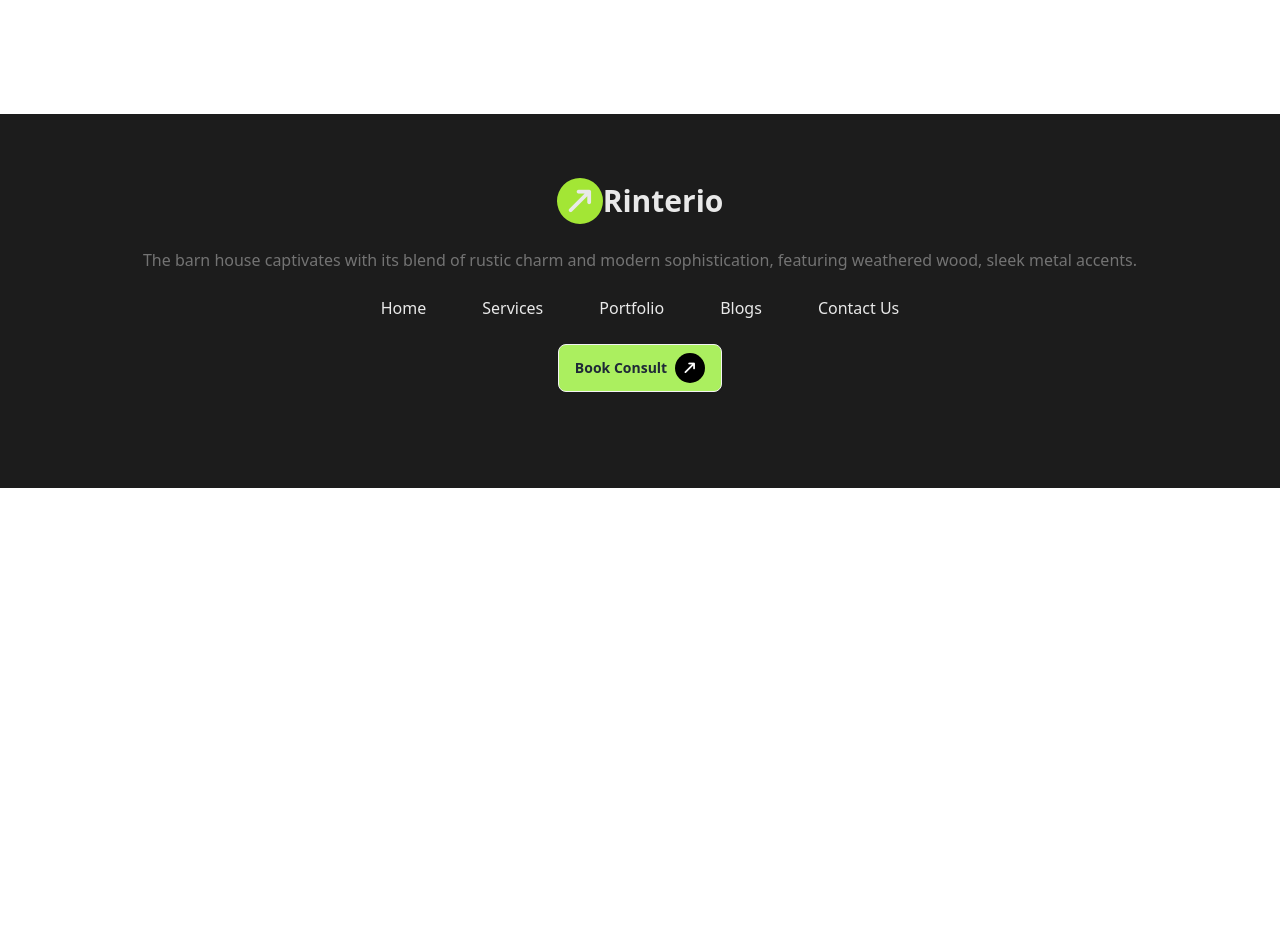
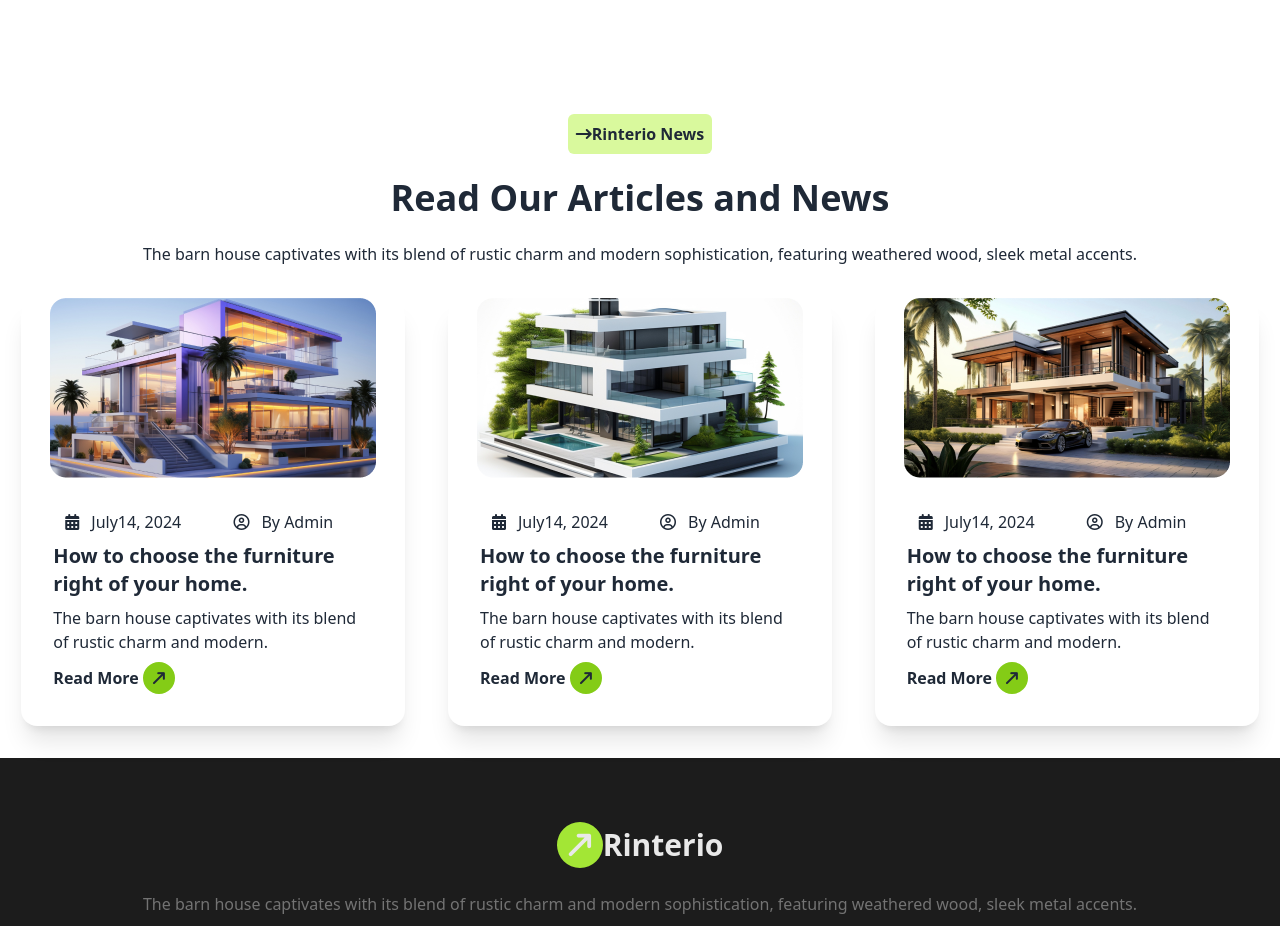
Before and after one commit to AL-HELAL-MOHIBBULLAH/assignment-3, a plain HTML site: page index.html in a window 1280 px wide. Shown: the part 2723-3649 px from the top of the page. Before the commit the page ends 3211 px from the top, so only its background shows below. Drawn offline with nearby package versions, Linux system fonts and the light colour scheme.

Commit message:
added article and news section

```diff
--- a/index.html
+++ b/index.html
@@ -181,6 +181,68 @@
             </div>
         </div>
         </div>
+        <div class="text-center mb-8">
+            <h4 class="font-bold bg-lime-200 inline-block p-2 rounded-md"><i class="fa-solid fa-arrow-right-long"></i>Rinterio News<h4>
+                <h1 class="font-bold lg:text-4xl my-6">Read Our Articles and News</h1>
+                <p>The barn house captivates with its blend of rustic charm and modern sophistication, featuring weathered wood, sleek metal accents.</p>
+        </div>
+        <div class="flex flex-col lg:flex-row mb-8 justify-center lg:justify-around">
+
+
+        <div class="card bg-base-100 max-w-96 shadow-xl">
+            <figure>
+             <img src="./assets/article1.png" alt="">
+            </figure>
+
+            <div class="card-body">
+            <div class="flex">
+                <p><i class="fa-solid fa-calendar-days px-3"></i>July14, 2024</p>
+                <p><i class="fa-regular fa-circle-user px-3"></i>By Admin</p>
+            </div>
+              <h2 class="card-title">
+                How to choose the furniture right  of your home.
+
+              </h2>
+              <p>The barn house captivates with its blend of rustic charm and modern. </p>
+              <button class="text-left font-bold">Read More <i class="fa-solid p-2 bg-lime-500 rounded-full -rotate-45 fa-arrow-right-long"></i></button>
+            </div>
+          </div>
+
+        <div class="card bg-base-100 max-w-96 shadow-xl">
+            <figure>
+             <img src="./assets/article2.png" alt="">
+            </figure>
+            <div class="card-body">
+            <div class="flex">
+                <p><i class="fa-solid fa-calendar-days px-3"></i>July14, 2024</p>
+                <p><i class="fa-regular fa-circle-user px-3"></i>By Admin</p>
+            </div>
+              <h2 class="card-title">
+                How to choose the furniture right  of your home.
+
+              </h2>
+              <p>The barn house captivates with its blend of rustic charm and modern. </p>
+              <button class="text-left font-bold">Read More <i class="fa-solid p-2 bg-lime-500 rounded-full -rotate-45 fa-arrow-right-long"></i></button>
+            </div>
+          </div>
+        <div class="card bg-base-100 max-w-96 shadow-xl">
+            <figure>
+             <img src="./assets/article3.png" alt="">
+            </figure>
+            <div class="card-body">
+            <div class="flex">
+                <p><i class="fa-solid fa-calendar-days  px-3"></i>July14, 2024</p>
+                <p><i class="fa-regular fa-circle-user  px-3"></i>By Admin</p>
+            </div>
+              <h2 class="card-title">
+                How to choose the furniture right  of your home.
+
+              </h2>
+              <p>The barn house captivates with its blend of rustic charm and modern. </p>
+              <button class="text-left font-bold">Read More <i class="fa-solid p-2 bg-lime-500 rounded-full -rotate-45 fa-arrow-right-long"></i></button>
+            </div>
+          </div>
+        </div>
     </main>
     <footer class="bg-[#1C1C1C] text-center  w-full pb-24">
         <div class="pt-16">
```
